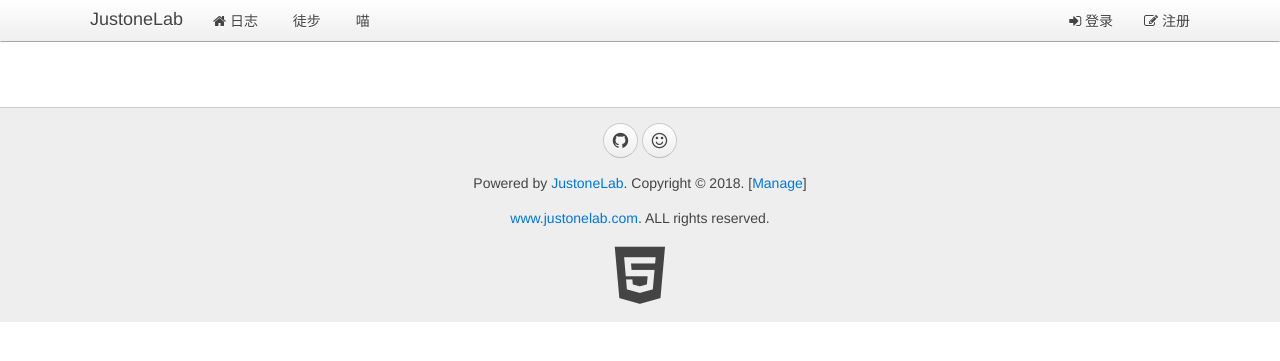
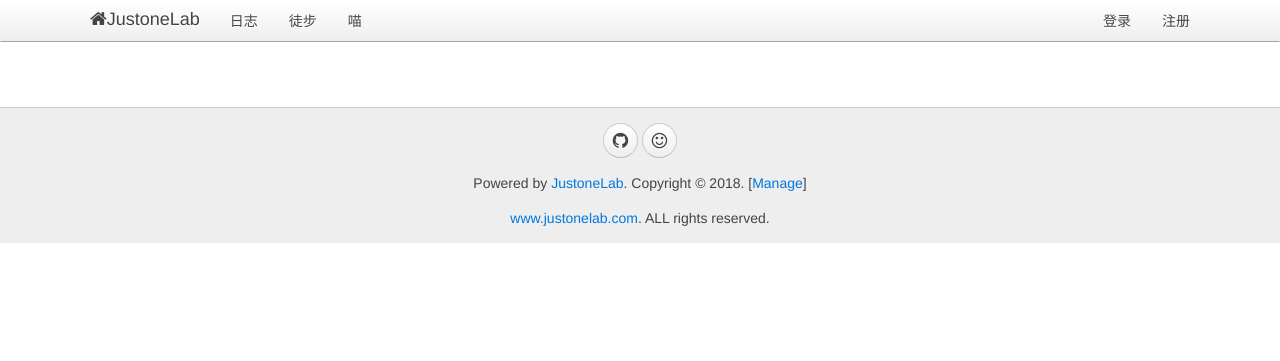
Before and after one commit to BXGo/web_app, a Python web app: template www/templates/__base__.html in a window 1280 px wide. Shown: the top 361 px of the page. Run offline with Jinja, Linux system fonts and the light colour scheme; the template is opened without the code that fills it, so the values that code supplies are empty.

Commit message:
day 10 : delete some icon in the web pages

```diff
--- a/www/templates/__base__.html
+++ b/www/templates/__base__.html
@@ -8,7 +8,7 @@
 	<link rel="stylesheet" type="text/css" href="/static/css/uikit.gradient.min.css">
 	<link rel="stylesheet" type="text/css" href="/static/css/awesome.css">
 	<script type="text/javascript" src="/static/js/jquery.min.js"></script>
-	<script type="text/javascript" src="/static/js/sha1.js"></script>
+	<script type="text/javascript" src="/static/js/sha1.min.js"></script>
 	<script type="text/javascript" src="/static/js/uikit.min.js"></script>
 	<script type="text/javascript" src="/static/js/awesome.js"></script>
 	<script type="text/javascript" src="/static/js/sticky.min.js"></script>
@@ -18,11 +18,11 @@
 <body>
 	<nav class="uk-navbar uk-navbar-attached uk-margin-bottom">
 		<div class="uk-container uk-container-center">
-			<a href="/" class="uk-navbar-brand">JustoneLab</a>
+			<a href="/" class="uk-navbar-brand"><i class="uk-icon-home"></i>JustoneLab</a>
 			<ul class="uk-navbar-nav">
-				<li data-url="blogs"><a href="/"><i class="uk-icon-home"></i> 日志</a></li>
-				<li><a target="_blank" href="#"><i class="uk-icon-map-signs"></i> 徒步</a></li>
-				<li><a target="_blank" href="#"><i class="uk-icon-paw"></i> 喵</a></li>
+				<li data-url="blogs"><a href="/"><i class=""></i>日志</a></li>
+				<li><a target="_blank" href="#"><i class=""></i>徒步</a></li>
+				<li><a target="_blank" href="#"><i class=""></i>喵</a></li>
 			</ul>
 			<div class="uk-navbar-flip">
 				<ul class="uk-navbar-nav">
@@ -36,8 +36,8 @@
 						</div>
 					</li>
 				{% else %}
-					<li><a href="/signin"><i class="uk-icon-sign-in"></i> 登录</a></li>
-					<li><a href="/register"><i class="uk-icon-edit"></i> 注册</a></li>
+					<li><a href="/signin">登录</a></li>
+					<li><a href="/register">注册</a></li>
 				{% endif %}
 				</ul>
 			</div>
@@ -60,7 +60,6 @@
 				</p>
 				<p>Powered by <a href="#">JustoneLab</a>. Copyright &copy; 2018. [<a href="/manage/" target="_blank">Manage</a>]</p>
 				<p><a href="http://www.justonelab.com/" target="_blank">www.justonelab.com</a>. ALL rights reserved.</p>
-				<a href="_blank" href="#"><i class="uk-icon-html5" style="font-size:64px; color: #444;"></i></a>
 			</div>
 		</div>
 	</div>
--- a/www/templates/blogs.html
+++ b/www/templates/blogs.html
@@ -19,9 +19,9 @@
         <div class="uk-panel uk-panel-header">
             <h3 class="uk-panel-title">友情链接</h3>
             <ul class="uk-list uk-list-line">
-                <li><i class="uk-icon-thumbs-o-up"></i> <a href="#" target="_blank">Coding</a></li>
-                <li><i class="uk-icon-thumbs-o-up"></i> <a href="#" target="_blank">Reading</a></li>
-                <li><i class="uk-icon-thumbs-o-up"></i> <a href="#" target="_blank">Learning</a></li>
+                <li><a href="#" target="_blank">Coding</a></li>
+                <li><a href="#" target="_blank">Reading</a></li>
+                <li><a href="#" target="_blank">Learning</a></li>
             </ul>
         </div>
     </div>
```
